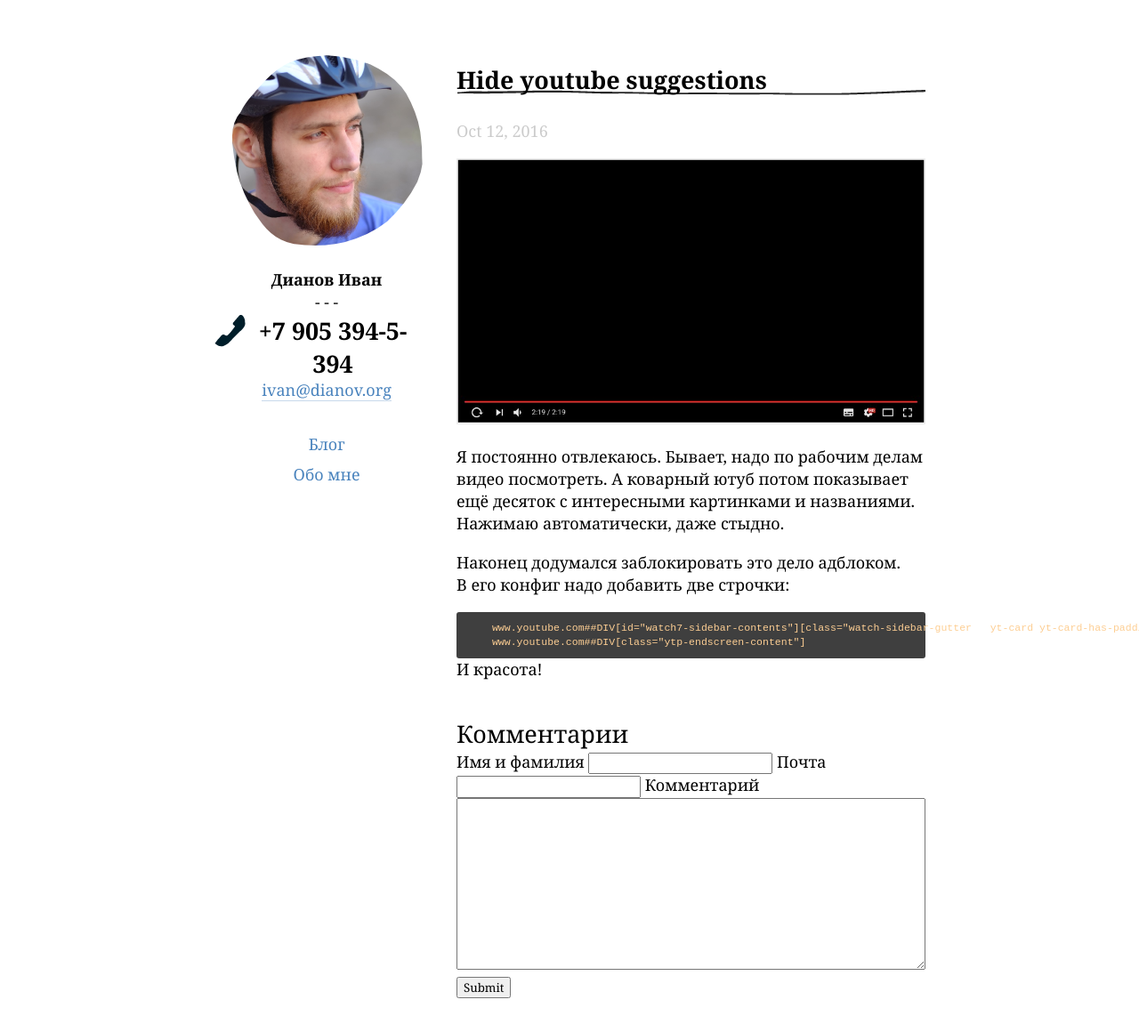
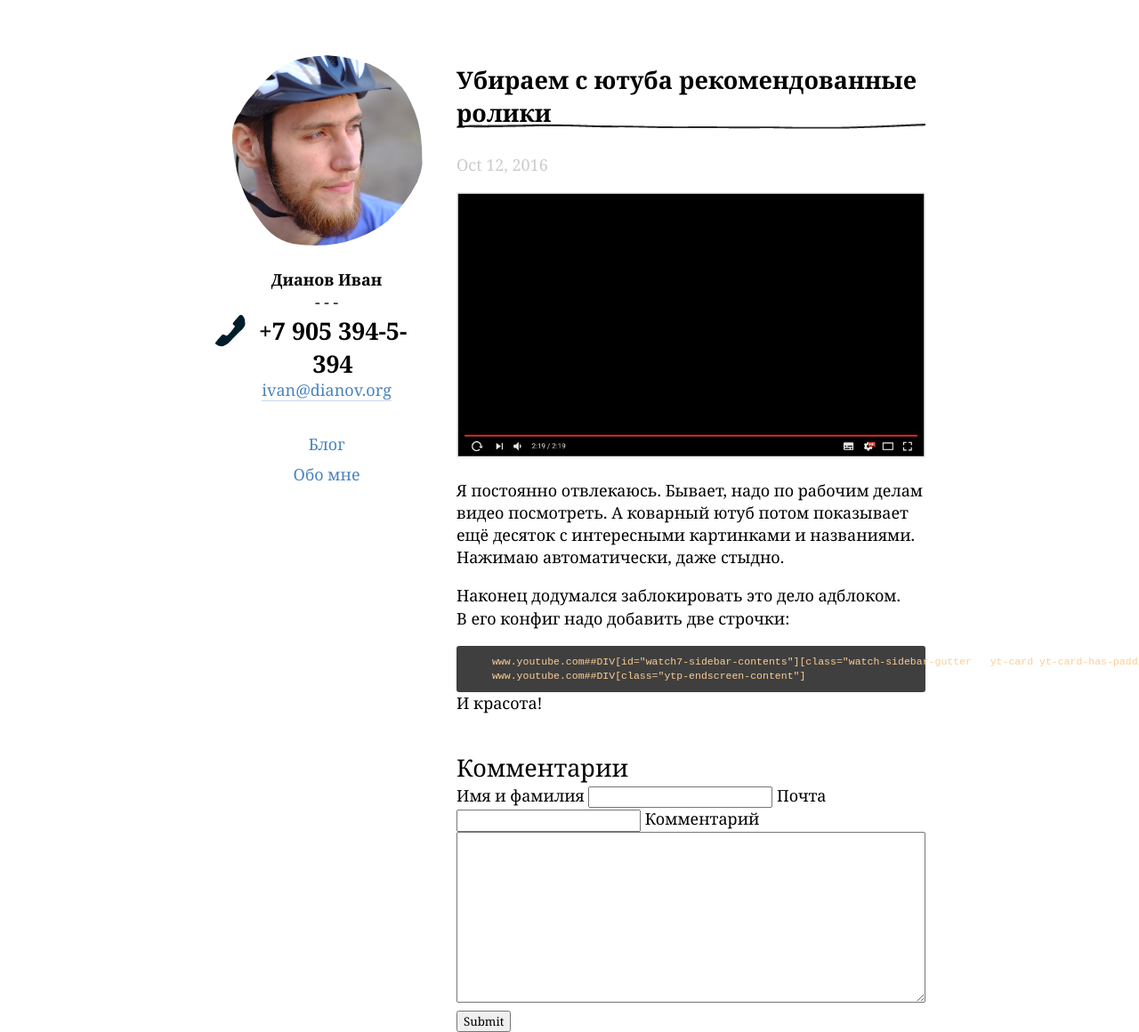
Before and after one commit to illus0r/dianov.org, a Jekyll site: the page built from _posts/2016-10-12-hide-youtube-suggestions.md, in a window 1280 px wide. Shown: the whole page at 89% size. Built offline with Jekyll 4.4.1, drawn with Linux system fonts in a browser that asks for light colours; before the commit the page ends 1122 px from its top, so only the background shows below that.

Commit message:
Created 2016-10-12-hide-youtube-suggestions.md

```diff
--- a/_posts/2016-10-12-hide-youtube-suggestions.md
+++ b/_posts/2016-10-12-hide-youtube-suggestions.md
@@ -1,7 +1,7 @@
 ---
 layout: post
 published: true
-title: Hide youtube suggestions
+title: Убираем с ютуба рекомендованные ролики
 ---
 ![hide-youtube-suggestions.jpg]({{site.baseurl}}/media/hide-youtube-suggestions.jpg)
 
```
